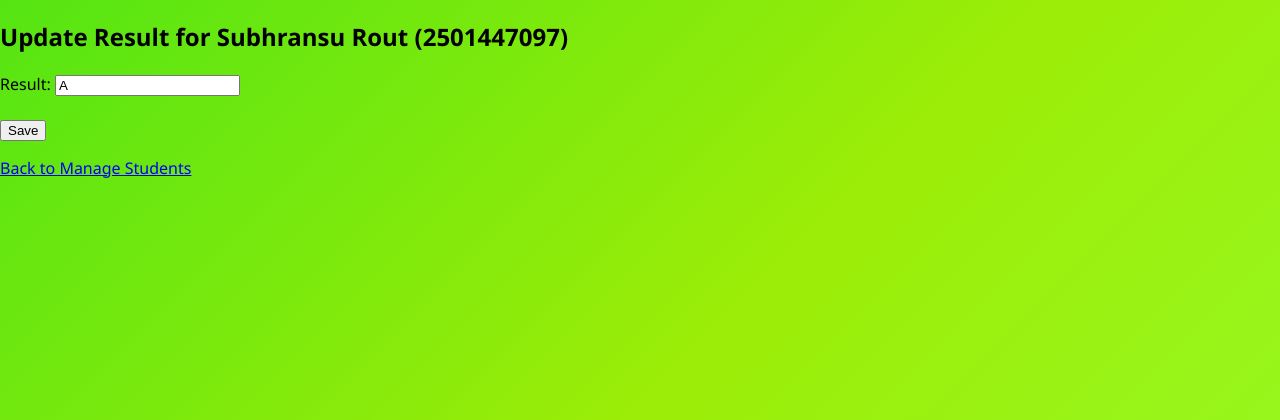
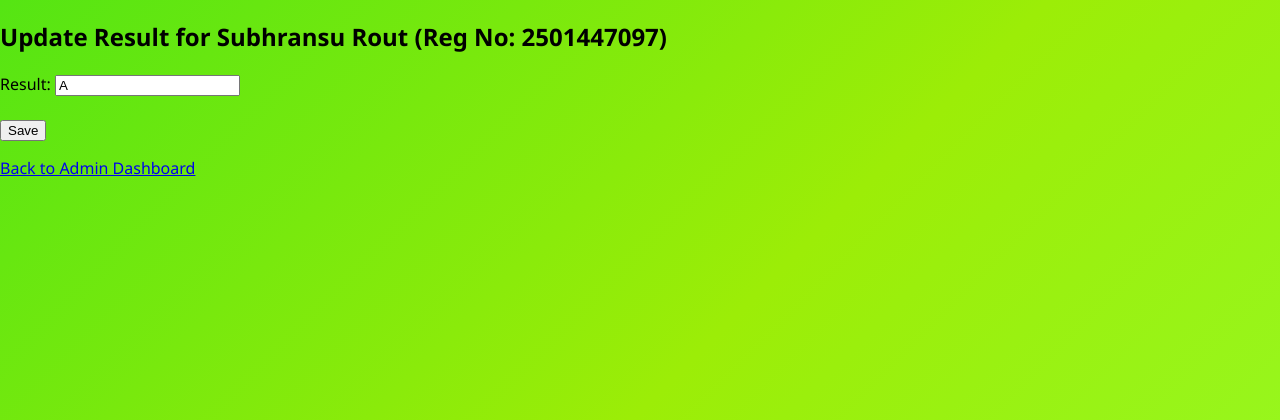
Before and after one commit to Rudranarayan747/jec-flask-app, a Flask app: page /admin/update_result/2501447097 in a window 1280 px wide. Shown: the top 420 px of the page. Run offline with Flask 3, Linux system fonts and the light colour scheme; a user stored in the database is signed in; parts of the project's set-up code (start-up, migrations or seed data) failed here and were passed over.

Commit message:
Update heading and input field in update_result.html

```diff
--- a/templates/update_result.html
+++ b/templates/update_result.html
@@ -5,13 +5,15 @@
     <link rel="stylesheet" href="{{ url_for('static', filename='style.css') }}">
 </head>
 <body>
-    <h2>Update Result for {{ student.name }} ({{ student.id }})</h2>
+    <h2>Update Result for {{ student.name }} (Reg No: {{ student.id }})</h2>
+
     <form method="POST">
         <label for="result">Result:</label>
-        <input type="text" name="result" value="{{ student.result }}" required>
+        <input type="text" id="result" name="result" value="{{ student.result }}" required>
         <br><br>
         <button type="submit" class="btn btn-success">Save</button>
     </form>
-    <p><a href="{{ url_for('manage_students') }}">Back to Manage Students</a></p>
+
+    <p><a href="{{ url_for('admin_dashboard') }}">Back to Admin Dashboard</a></p>
 </body>
 </html>
```
